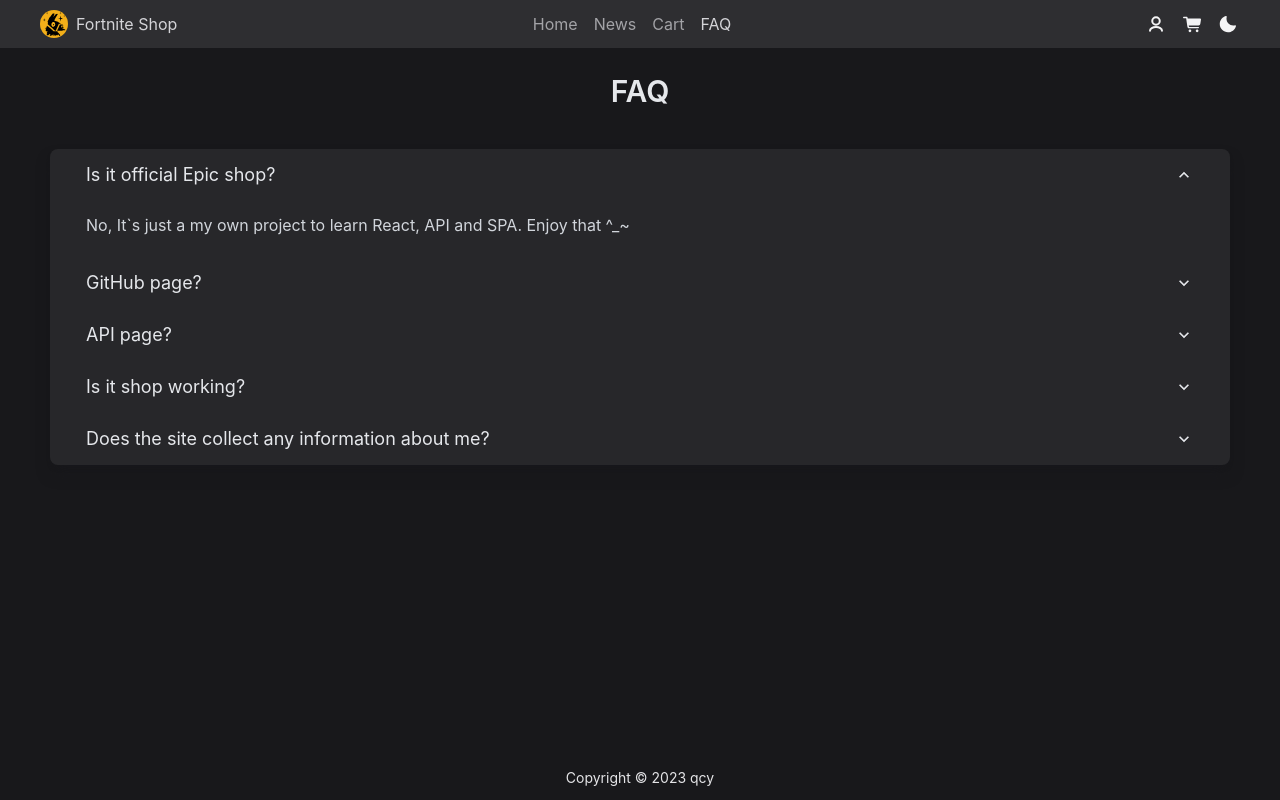
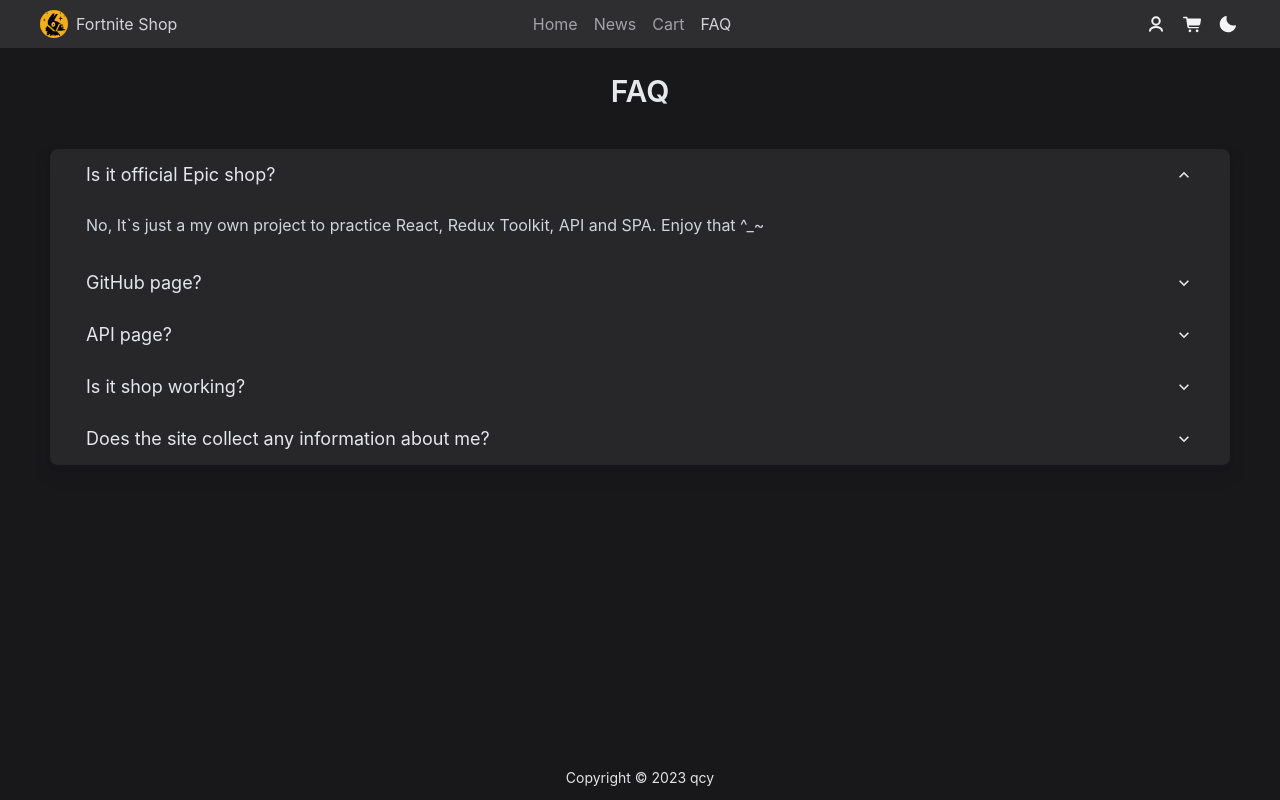
Before and after one commit to qcyGH/fortnite-shop, a React (Vite) app: page /faq in a window 1280 px wide. Built offline with nearby package versions, Linux system fonts and the light colour scheme; no server answers; a web font is replaced by a local one.

Commit message:
Update FAQ

```diff
--- a/src/pages/FAQ.jsx
+++ b/src/pages/FAQ.jsx
@@ -26,7 +26,7 @@
                         </AccordionButton>
                     </h2>
                     <AccordionPanel className='text-base text-gray-600 dark:text-gray-300 mt-2 transition-color duration-150 ease-in' pb={4}>
-                        No, It`s just a my own project to learn React, API and SPA. Enjoy that ^_~
+                        No, It`s just a my own project to practice React, Redux Toolkit, API and SPA. Enjoy that ^_~
                     </AccordionPanel>
                 </AccordionItem>
 
```
